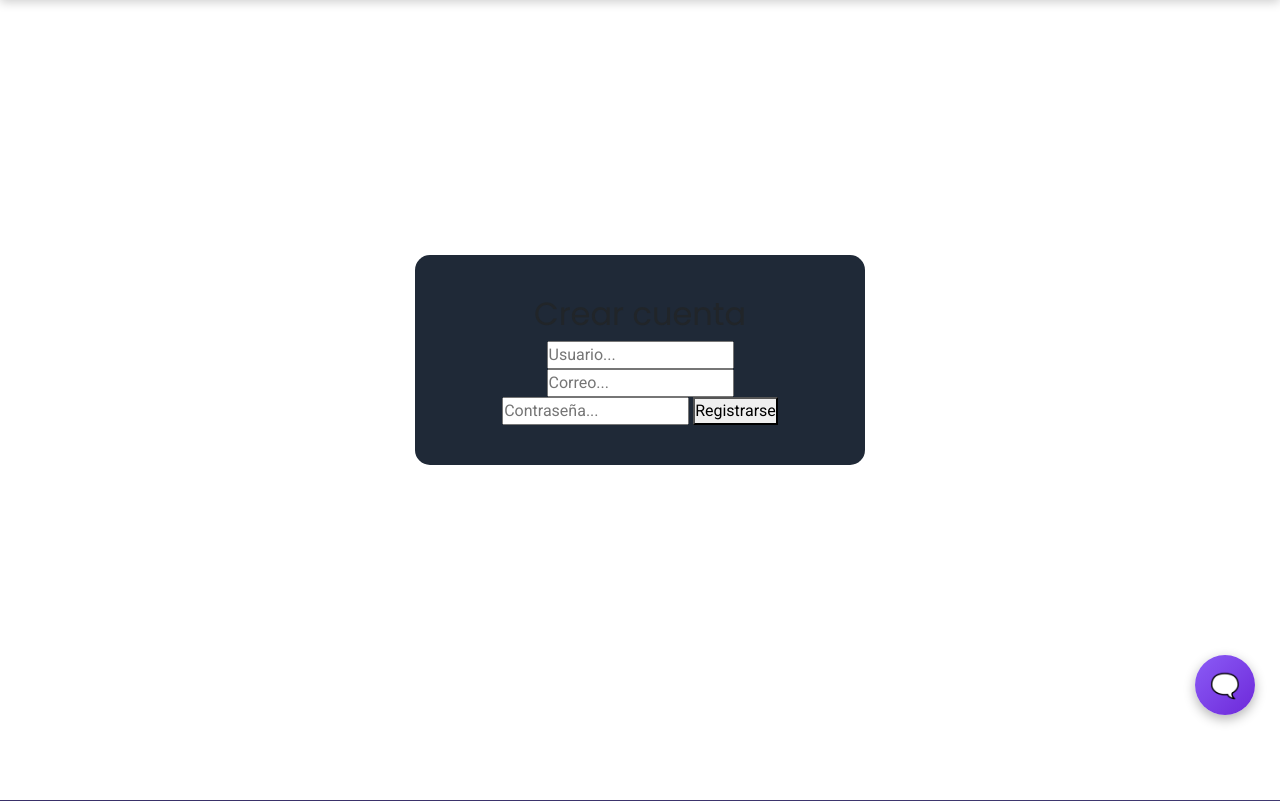
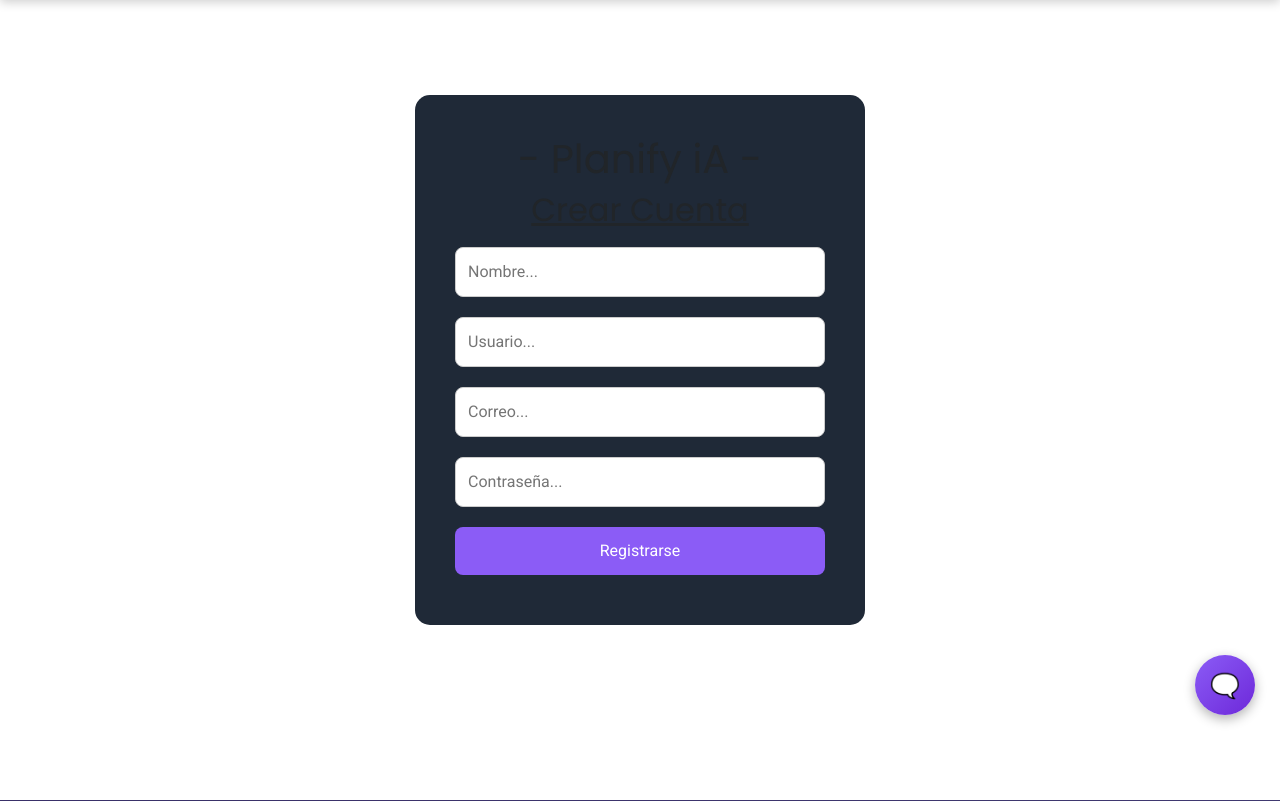
Before and after one commit to D-glitchychave/Proyecto-Final---Planify-iA, a PHP site: page /registro.php in a window 1280 px wide. Shown: the part 60-861 px from the top of the page. Run offline with PHP 8.4, Linux system fonts and the light colour scheme; some libraries are stand-ins or nearby versions.

Commit message:
Update registro.php

```diff
--- a/Sitio Web - Aplicacion/registro.php
+++ b/Sitio Web - Aplicacion/registro.php
@@ -5,15 +5,19 @@
 <!-- FORM -->
 <section class="register-section">
     <div class="register-box text-center">
-        <h2>Crear cuenta</h2>
-        <form action="registro.php" method="POST">
-            <input type="text" name="usuario" placeholder="Usuario..." required>
-            <input type="text" name="correo" placeholder="Correo..." required>
-            <input type="password" name="password" placeholder="Contraseña..." required>
-            <button type="submit">Registrarse</button>
+        <h1>- Planify iA -</h1>
+        <h2><u>Crear Cuenta</u></h2>
+        <form action="auth/registro_process.php" method="POST">
+            <input class="register-input" type="text" name="nombre" placeholder="Nombre..." required>
+            <input class="register-input" type="text" name="usuario" placeholder="Usuario..." required>
+            <input class="register-input" type="text" name="correo" placeholder="Correo..." required>
+            <input class="register-input" type="password" name="password" placeholder="Contraseña..." required>
+            <button class="register-button" type="submit">Registrarse</button>
         </form>
     </div>
 </section>
+
+<script src="https://cdn.jsdelivr.net/npm/bootstrap@5.3.0/dist/js/bootstrap.bundle.min.js"></script>
 </body>
 
 <?php include 'includes/footer.php'; ?>
```
